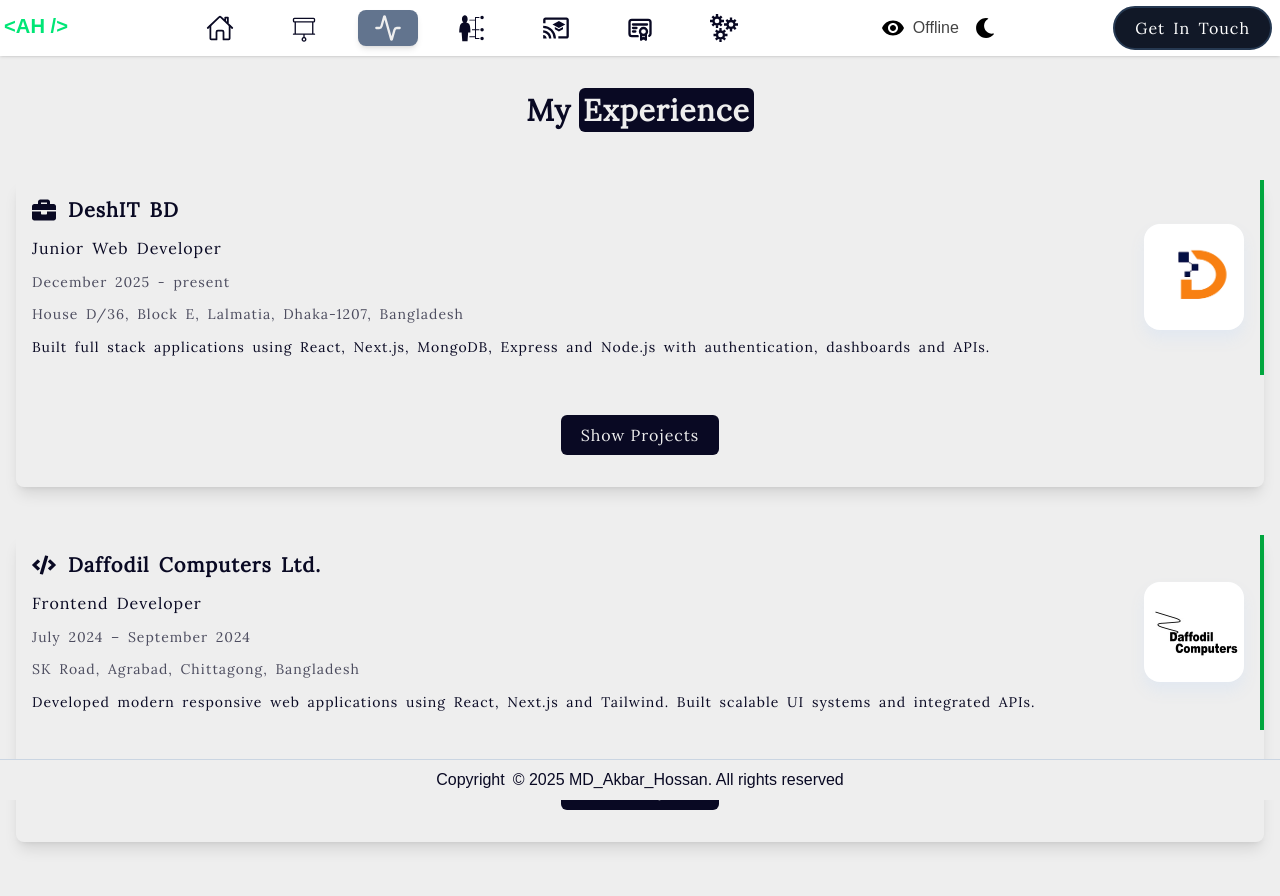
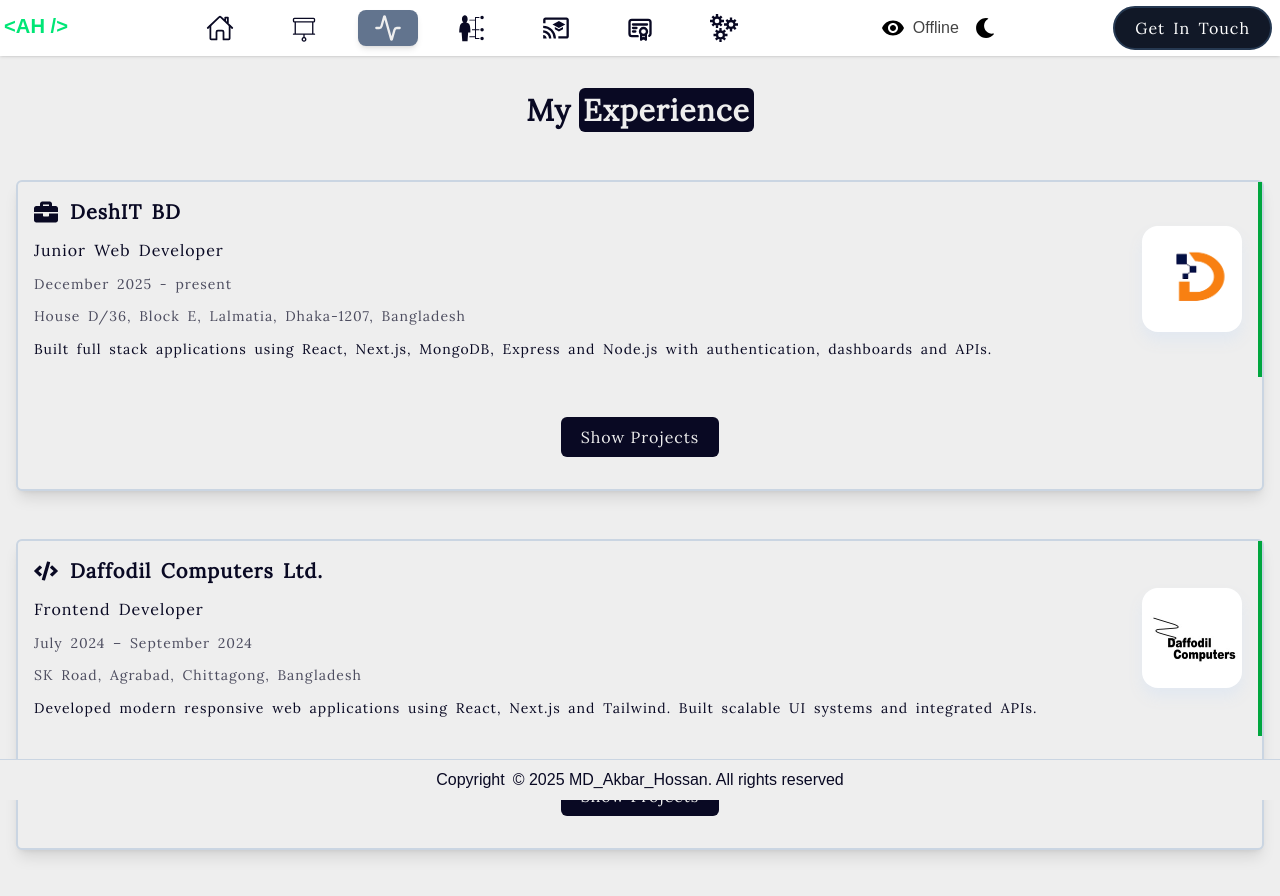
Before and after one commit to MdAkbar05/akbar-hossan-portfolio, a Next.js app: page /experiences in a window 1280 px wide. Built offline with nearby package versions, Linux system fonts and the light colour scheme.

Commit message:
ui update

```diff
--- a/app/experiences/page.jsx
+++ b/app/experiences/page.jsx
@@ -108,7 +108,7 @@ function ExperiencePage() {
           .map((exp) => (
             <div
               key={exp.id}
-              className="shadow-lg rounded-lg dark:shadow-gray-900 space-y-6"
+              className="shadow-lg  border-2 dark:border-secondary border-slate-300 rounded-md bg-quarterary dark:bg-extra space-y-6"
             >
               {/* Company Info */}
               <div className="flex lg:flex-row flex-col-reverse items-center gap-4 justify-between border-r-4 border-green-600 p-4">
```
